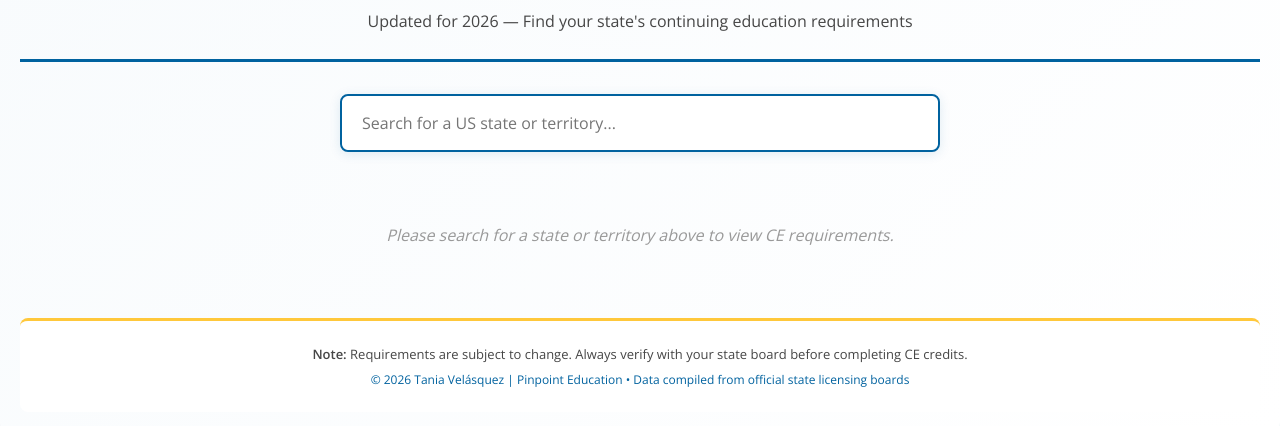
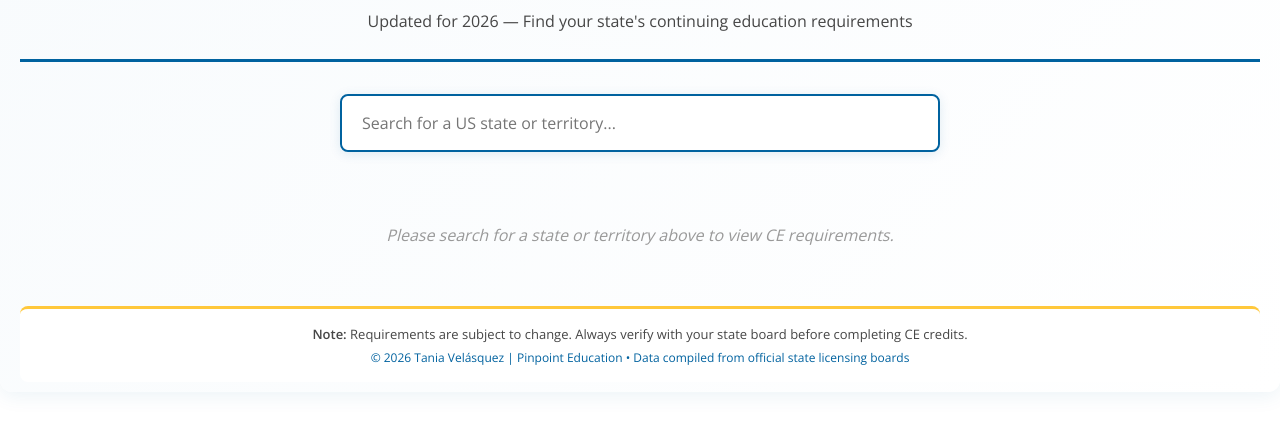
Before and after one commit to pinpointeducation/massage-ce-tool-us, a plain HTML site: page index.html in a window 1280 px wide. Shown: the part 62-488 px from the top of the page. Drawn offline with nearby package versions, Linux system fonts and the light colour scheme.

Commit message:
index.html

```diff
--- a/index.html
+++ b/index.html
@@ -36,13 +36,14 @@
             margin: 0;
             padding: 0;
             font-family: 'Open Sans', sans-serif;
+            overflow-x: hidden;
         }
 
         .ce-lookup-container {
             font-family: 'Open Sans', sans-serif;
             max-width: 1400px;
             margin: 0 auto;
-            padding: 20px;
+            padding: 20px 20px 10px 20px;
             background: linear-gradient(135deg, #f8fbfd 0%, #ffffff 100%);
             border-radius: 12px;
             box-shadow: 0 4px 20px rgba(0,98,159,0.08);
@@ -246,8 +247,9 @@
         }
 
         .ce-footer {
-            margin-top: 32px;
-            padding: 24px;
+            margin-top: 20px;
+            margin-bottom: 0;
+            padding: 16px;
             background: white;
             border-radius: 8px;
             text-align: center;
@@ -257,11 +259,11 @@
         }
 
         .ce-footer p {
-            margin: 0 0 8px 0;
+            margin: 0 0 6px 0;
         }
 
         .ce-footer p:last-child {
-            margin: 8px 0 0 0;
+            margin: 6px 0 0 0;
             color: #00629F;
             font-size: 12px;
         }
```
